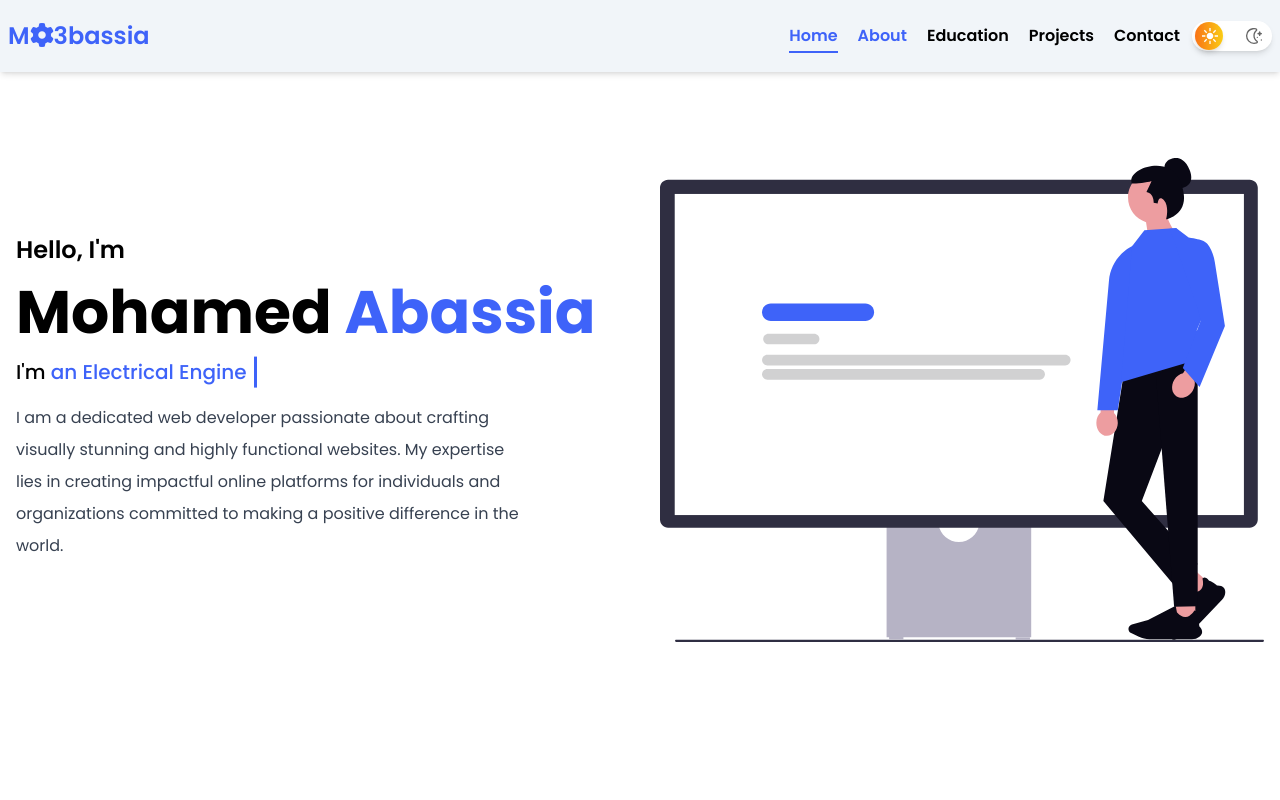
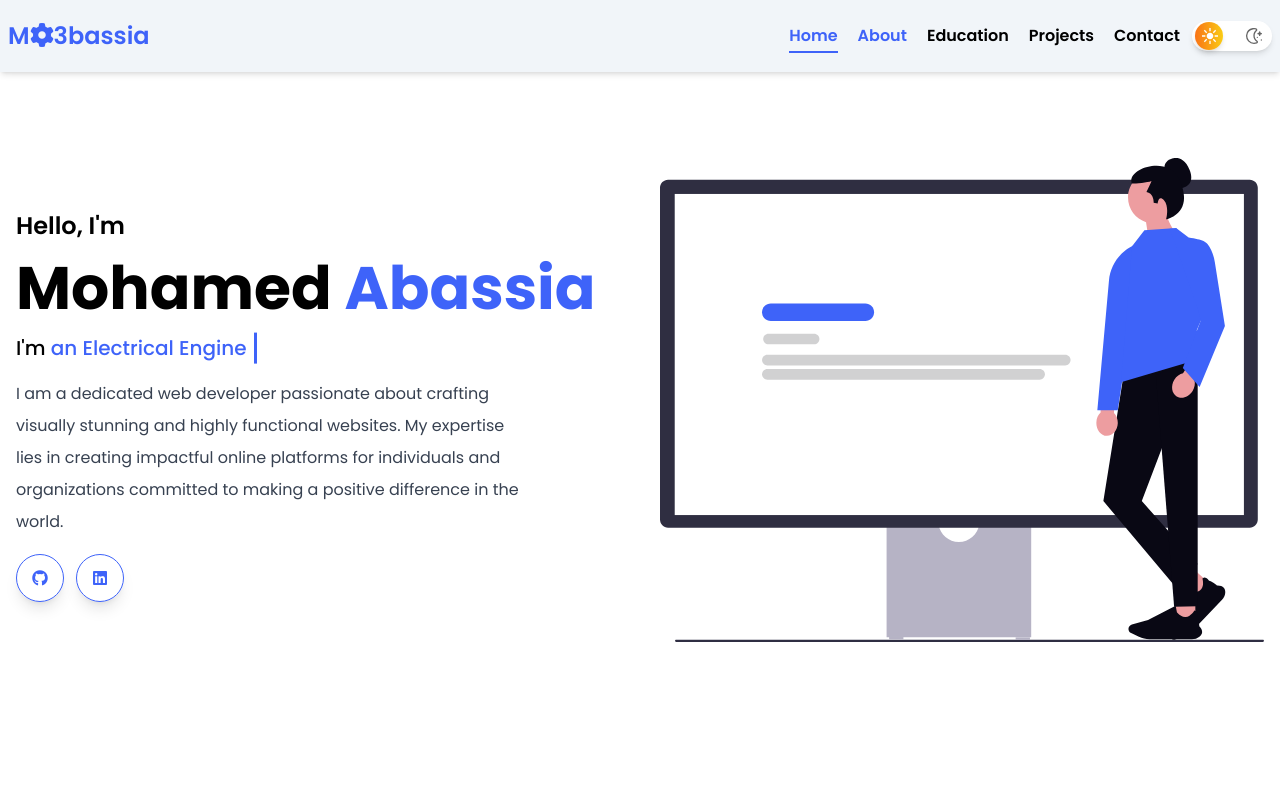
Before and after one commit to Mo3bassia/portfolio, a website with bundled scripts: page index.html in a window 1280 px wide. Shown: the top 800 px of the page. Built offline with nearby package versions, Linux system fonts and the light colour scheme.

Commit message:
Add github and linkedin links in home section

```diff
--- a/index.html
+++ b/index.html
@@ -141,6 +141,22 @@
                 organizations committed to making a positive difference in the
                 world.
               </p>
+              <div class="flex gap-3">
+                <a
+                  class="border border-primaryColor w-12 h-12 rounded-full flex items-center justify-center shadow-lg hover:bg-primaryColor transition-colors group"
+                  href="https://github.com/Mo3bassia"
+                  ><i
+                    class="fa-brands fa-github text-primaryColor transition-all group-hover:text-slate-100"
+                  ></i
+                ></a>
+                <a
+                  class="border border-primaryColor w-12 h-12 rounded-full flex items-center justify-center shadow-lg hover:bg-primaryColor transition-colors group"
+                  href="https://www.linkedin.com/in/mohamed-abassia-21b06232a/"
+                  ><i
+                    class="fa-brands fa-linkedin text-primaryColor transition-all group-hover:text-slate-100"
+                  ></i
+                ></a>
+              </div>
             </div>
             <div class="lg:flex-1 md:basis-5/12 xl:basis-5/12 w-9/12">
               <img
```
Also changed, not shown: assets/css/output.css.
